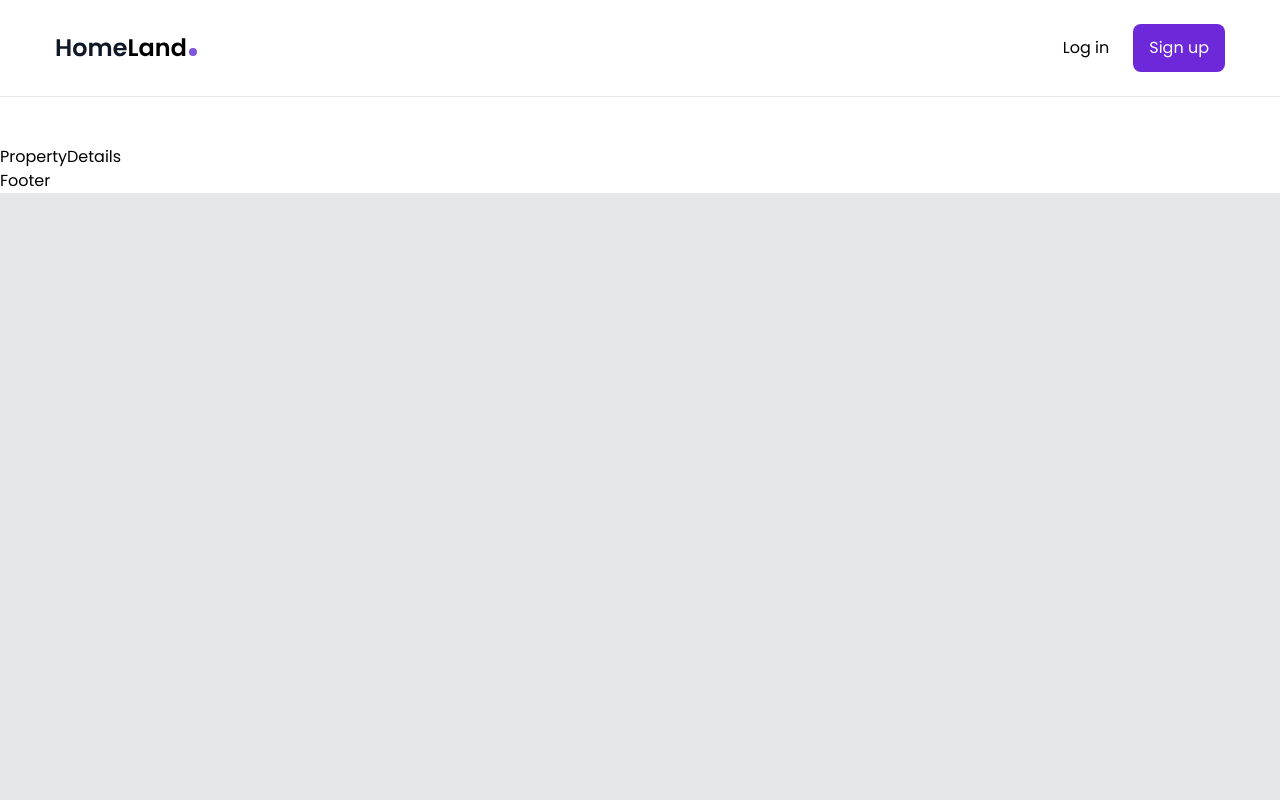
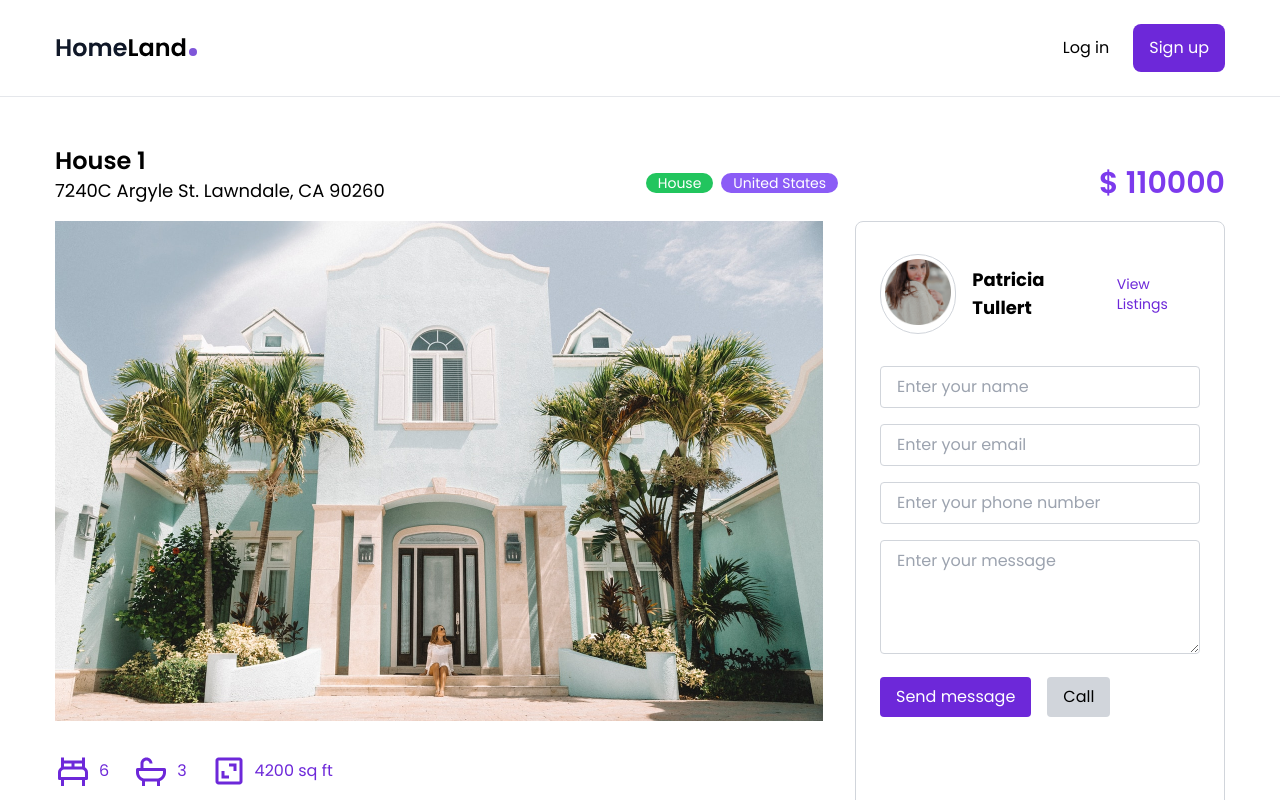
Before and after one commit to Ivan-6332/Real_State_Web_Application, a React (Create React App) app: page /property/1 in a window 1280 px wide. Shown: the top 800 px of the page. Built offline with nearby package versions, Linux system fonts and the light colour scheme.

Commit message:
PropertyDetails page

```diff
--- a/src/pages/PropertyDetails.js
+++ b/src/pages/PropertyDetails.js
@@ -1,7 +1,108 @@
 import React from 'react';
 
+//import data
+import { housesData } from '../data';
+
+//import use params
+import { useParams } from 'react-router-dom';
+
+//import icons
+import { BiBed, BiBath, BiArea } from 'react-icons/bi';
+
+//import link
+import { Link } from 'react-router-dom';
+
 const PropertyDetails = () => {
-  return <div>PropertyDetails</div>;
+  // get the house id
+  const { id } = useParams();
+
+  //get the house based on the id
+  const house = housesData.find(house => {
+    return house.id === parseInt(id);
+  });
+
+  return (
+    <section>
+      <div className="container mx-auto min-h-[800px] mb-14">
+        <div className='flex flex-col lg:flex-row lg:items-center lg:justify-between'>
+          <div>
+            <h2 className='text-2xl font-semibold'>{house.name}</h2>
+            <h3 className='text-lg mb-4'>{house.address}</h3>
+          </div>
+          <div className='mb-4 lg:mb-0 flex gap-x-2 text-sm'>
+            <div className='bg-green-500 text-white px-3 rounded-full'>{house.type}</div>
+            <div className='bg-violet-500 text-white px-3 rounded-full'>{house.country}</div>
+          </div>
+          <div className='text-3xl font-semibold text-violet-600'>$ {house.price}</div>
+        </div>
+        <div className='flex flex-col item-start gap-8 lg:flex-row'>
+          <div className='max-w-[768px]'>
+            <div className='mb-8'>
+              <img src={house.imageLg} alt='' />
+            </div>
+            <div className='flex gap-x-6 text-violet-700 mb-6'>
+              <div className='flex gap-x-2 items-center'>
+                <BiBed className='text-4xl' />
+                <div>{house.bedrooms}</div>
+              </div>
+              <div className='flex gap-x-2 items-center'>
+                <BiBath className='text-4xl' />
+                <div>{house.bathrooms}</div>
+              </div>
+              <div className='flex gap-x-2 items-center'>
+                <BiArea className='text-4xl' />
+                <div>{house.surface}</div>
+              </div>
+            </div>
+            <div>{house.description}</div>
+          </div>
+          <div className='flex-1 bg-white w-full mb-8 border border-gray-300 rounded-lg px-6 py-8'>
+            <div className='flex items-center gap-x-4 mb-8'>
+              <div className='w-20 h-20 p-1 border border-gray-300 rounded-full'>
+                <img src={house.agent.image} alt='' />
+              </div>
+              <div className='font-bold text-lg'>{house.agent.name}</div>
+              <Link to='' className='text-violet-700 text-sm'> View Listings</Link>
+            </div>
+            {/* form */}
+            <form>
+              <input
+                className='border border-gray-300 focus:border-violet-700 px-4 py-2 mb-4 w-full rounded'
+                type="text"
+                placeholder="Enter your name"
+              />
+              <input
+                className='border border-gray-300 focus:border-violet-700 px-4 py-2 mb-4 w-full rounded'
+                type="text"
+                placeholder="Enter your email"
+              />
+              <input
+                className='border border-gray-300 focus:border-violet-700 px-4 py-2 mb-4 w-full rounded'
+                type="text"
+                placeholder="Enter your phone number"
+              />
+              <textarea
+                className='border border-gray-300 focus:border-violet-700 px-4 py-2 mb-4 w-full rounded'
+                rows="4"
+                placeholder="Enter your message"></textarea>
+              <div className='flex gap-x-4'>
+                <button
+                  className='bg-violet-700 text-white px-4 py-2 rounded'
+                  type="button">
+                  Send message
+                </button>
+                <button
+                  className='bg-gray-300 text-black px-4 py-2 rounded'
+                  type="button">
+                  Call
+                </button>
+              </div>
+            </form>
+          </div>
+        </div>
+      </div>
+    </section>
+  );
 };
 
 export default PropertyDetails;
```
